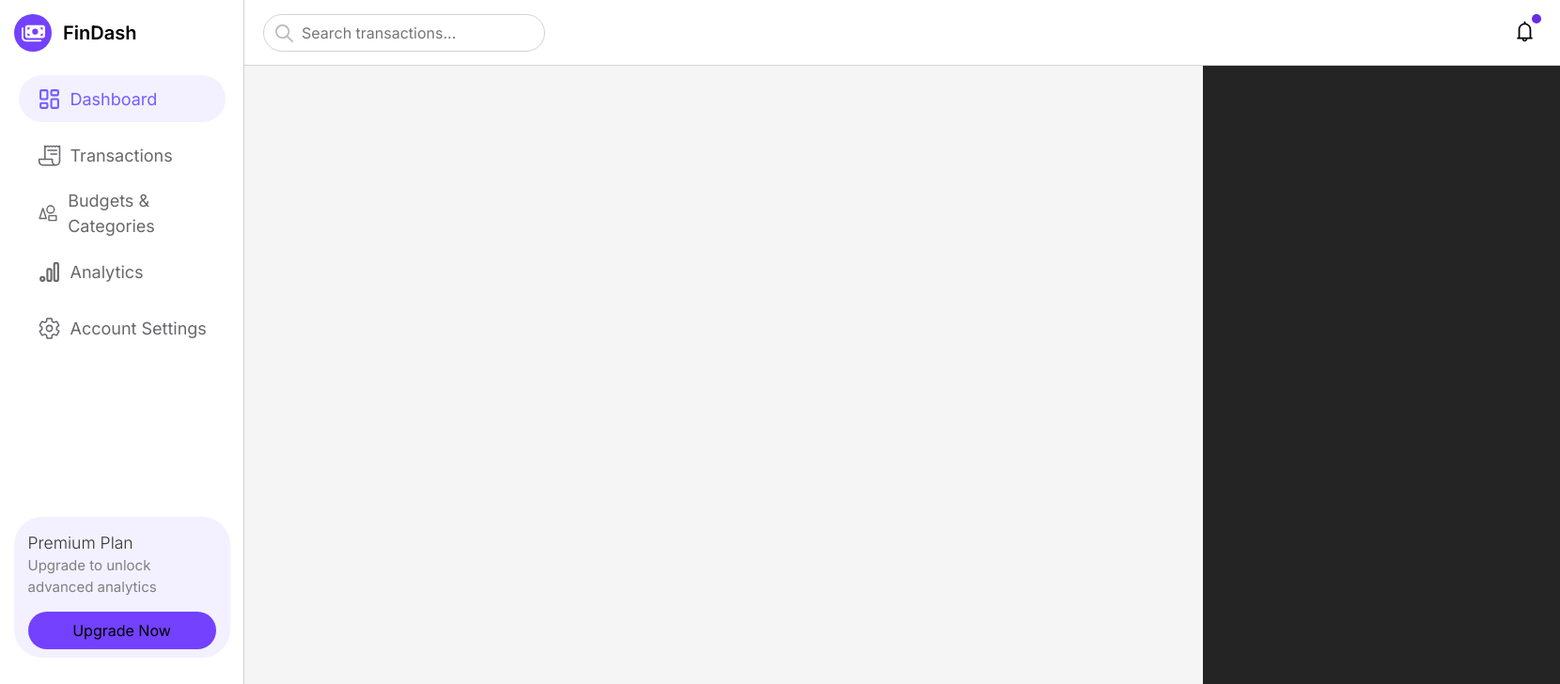
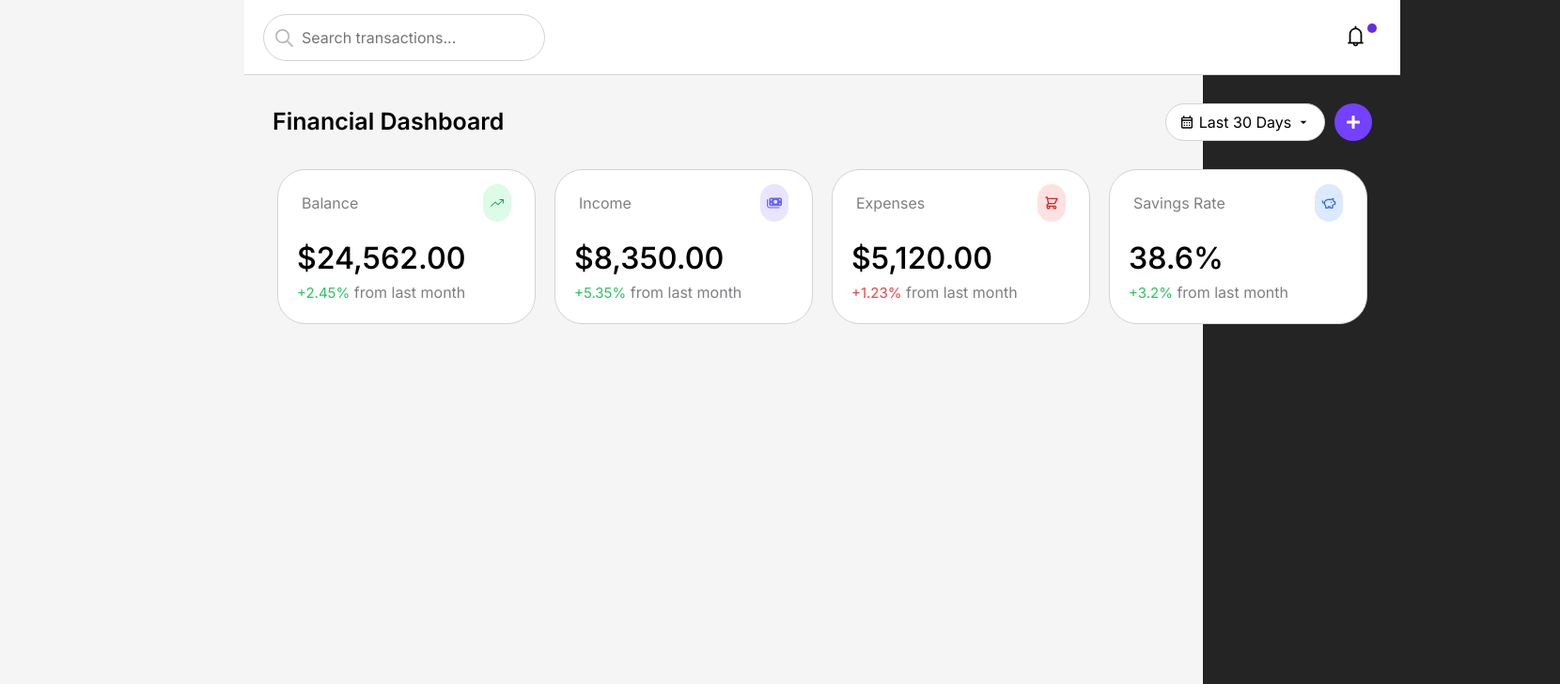
Before and after one commit to curssed1/project-session, a React (Vite) app in the folder project-session/: page / in a window 1280 px wide. Shown: the top 728 px of the page at 94% size, 1660 px wide, since content can reach past the window. Built offline with nearby package versions, Linux system fonts and the light colour scheme.

Commit message:
Сделал DashBoard, временно убрал SideBar

```diff
--- a/project-session/src/App.css
+++ b/project-session/src/App.css
@@ -14,8 +14,5 @@ body{
 }
 
 .container{
-    display: flex;
-    flex-direction: column;
-    gap: 0px;
-    padding: 0px;
+    margin-left: 260px;
 }
--- a/project-session/src/App.jsx
+++ b/project-session/src/App.jsx
@@ -1,16 +1,18 @@
 import './App.css'
 import SideBar from './components/SideBar'
 import Header from './components/Header'
+import DashBoard from './components/DashBoard'
 
 function App() {
   return (
     <>
         <div className="container">
-          <Header/>
-          <SideBar/>
+            <Header/>
+            <DashBoard/>
         </div>
     </>
   )
 }
 
 export default App
+/* <SideBar/> */
--- /dev/null
+++ b/project-session/src/components/DashBoard.css
@@ -0,0 +1,130 @@
+.DashBoardContainer{
+    width: 1230px;
+    height: 300px;
+    color: black;
+}
+.DashBoardInfo{
+    display: flex;
+    align-items: center;
+    justify-content: space-between;
+    height: 100px;
+    padding: 30px;
+}
+.DashBoardCalendar{
+    display: flex;
+    align-items: center;
+}
+.CalendarButton{
+    display: flex;
+    align-items: center;
+}
+.DashBoardText{
+    font-size: 25px;
+    font-weight: 600;
+}
+.PlusButton{
+    display: flex;
+    align-items: center;
+    justify-content: center;
+    width: 40px;
+    height: 40px;
+    border-radius: 50px;
+    background-color: #7341ff;
+    color: white;
+    cursor: pointer;
+    transition: 0.3s;
+}
+.PlusButton:hover{
+    background-color: #5d32d2;
+}
+.CalendarButton{
+    display: flex;
+    align-items: center;
+    justify-content: center;
+    margin: 10px;
+    background-color: white;
+    width: 170px;
+    height: 40px;
+    border-radius: 50px;
+    border: 1px solid lightgray;
+    gap: 5px;
+    transition: 0.3s;
+    cursor: pointer;
+}
+.CalendarButton:hover{
+    background-color: #ebebeb;
+}
+.DashBoardBanners{
+    display: flex;
+    align-items: center;
+    justify-content: center;
+    gap: 20px;
+}
+.Banner{
+    width: 275px;
+    height: 165px;
+    border-radius: 30px;
+    border: 1px solid lightgray;
+    background-color: white;
+}
+.BannerName{
+    height: 70px;
+    display: flex;
+    align-items: center;
+    justify-content: space-between;
+    padding: 25px;
+}
+.BannerText{
+    padding-left: 20px;
+}
+h1{
+    font-weight: 530;
+}
+.GreenText{
+    color: #29c55e;
+    font-size: 15px;
+}
+.RedText{
+    color: #ef4444;
+    font-size: 15px;
+}
+.TrendingUp{
+    width: 30px;
+    height: 40px;
+    border-radius: 30px;
+    color: #16a353;
+    background-color: #dcfce7;
+    display: flex;
+    align-items: center;
+    justify-content: center;
+}
+.MoneyBills{
+    width: 30px;
+    height: 40px;
+    border-radius: 30px;
+    color: #6365ff;
+    background-color: #e9e5ff;
+    display: flex;
+    align-items: center;
+    justify-content: center;
+}
+.ShoppingCart{
+    width: 30px;
+    height: 40px;
+    border-radius: 30px;
+    color: #dc2626;
+    background-color: #fee2e2;
+    display: flex;
+    align-items: center;
+    justify-content: center;
+}
+.Bank{
+    width: 30px;
+    height: 40px;
+    border-radius: 30px;
+    color: #3c70ec;
+    background-color: #dbeafe;
+    display: flex;
+    align-items: center;
+    justify-content: center;
+}
--- /dev/null
+++ b/project-session/src/components/DashBoard.jsx
@@ -0,0 +1,76 @@
+import "./DashBoard.css";
+import { MdOutlineCalendarMonth } from "react-icons/md";
+import { MdArrowDropDown } from "react-icons/md";
+import { FaPlus } from "react-icons/fa";
+import { IoIosTrendingUp } from "react-icons/io";
+import { FaMoneyBills } from "react-icons/fa6";
+import { HiOutlineShoppingCart } from "react-icons/hi";
+import { LuPiggyBank } from "react-icons/lu";
+
+const DashBoard = () => {
+    return (
+        <div className="DashBoardContainer">
+            <div className="DashBoardInfo">
+                <div className="DashBoardText">
+                    Financial Dashboard
+                </div>
+                <div className="DashBoardCalendar">
+                    <div className="CalendarButton"><MdOutlineCalendarMonth /> Last 30 Days <MdArrowDropDown /></div>
+                    <div className="PlusButton"><FaPlus /></div>
+                </div>
+            </div>
+            <div className="DashBoardBanners">
+                <div className="Banner">
+                    <div className="BannerName">
+                        <div><p>Balance</p></div>
+                        <div className="TrendingUp"><IoIosTrendingUp /></div>
+                    </div>
+                    <div className="BannerText">
+                        <h1>$24,562.00</h1>
+                        <p>
+                            <span className="GreenText">+2.45%</span> from last month
+                        </p>
+                    </div>
+                </div>
+                <div className="Banner">
+                    <div className="BannerName">
+                        <div><p>Income</p></div>
+                        <div className="MoneyBills"><FaMoneyBills  /></div>
+                    </div>
+                    <div className="BannerText">
+                        <h1>$8,350.00</h1>
+                        <p>
+                            <span className="GreenText">+5.35%</span> from last month
+                        </p>
+                    </div>
+                </div>
+                <div className="Banner">
+                    <div className="BannerName">
+                        <div><p>Expenses</p></div>
+                        <div className="ShoppingCart"><HiOutlineShoppingCart /></div>
+                    </div>
+                    <div className="BannerText">
+                        <h1>$5,120.00</h1>
+                        <p>
+                            <span className="RedText">+1.23%</span> from last month
+                        </p>
+                    </div>
+                </div>
+                <div className="Banner">
+                    <div className="BannerName">
+                        <div><p>Savings Rate</p></div>
+                        <div className="Bank"><LuPiggyBank /></div>
+                    </div>
+                    <div className="BannerText">
+                        <h1>38.6%</h1>
+                        <p>
+                            <span className="GreenText">+3.2%</span> from last month
+                        </p>
+                    </div>
+                </div>
+            </div>
+        </div>
+    );
+}
+
+export default DashBoard;
--- a/project-session/src/components/Header.css
+++ b/project-session/src/components/Header.css
@@ -1,8 +1,7 @@
 .header {
     background-color: white;
-    height: 70px;
-    width: 1400px;
-    margin-left: 260px;
+    height: 80px;
+    width: 1230px;
     border-bottom: 1px solid lightgrey;
     align-items: center;
 }
@@ -13,7 +12,7 @@
     margin-left: -5px;
     border-radius: 30px;
     width: 300px;
-    height: 40px;
+    height: 50px;
     padding-left: 40px;
     border: 1px solid lightgrey;
     font-size: 16px;
@@ -31,7 +30,7 @@
 .bell-icon {
     position: relative;
     top: 5px;
-    left: 1030px;
+    left: 850px;
     color: rgb(182, 182, 182);
     cursor: pointer;
 }
@@ -43,5 +42,5 @@
     border-radius: 40px;
     position: relative;
     top: -40px;
-    left: 1370px;
+    left: 1195px;
 }
--- a/project-session/src/components/Header.jsx
+++ b/project-session/src/components/Header.jsx
@@ -1,4 +1,3 @@
-import React from "react";
 import "./Header.css";
 import { IoIosSearch } from "react-icons/io";
 import { AiOutlineBell } from "react-icons/ai";
--- a/project-session/src/components/SideBar.css
+++ b/project-session/src/components/SideBar.css
@@ -3,7 +3,6 @@
     border-right: 1px solid lightgrey;
     width: 260px;
     height: 100vh;
-    margin-top: -70px;
 }
 .Title{
     display: flex;
```
